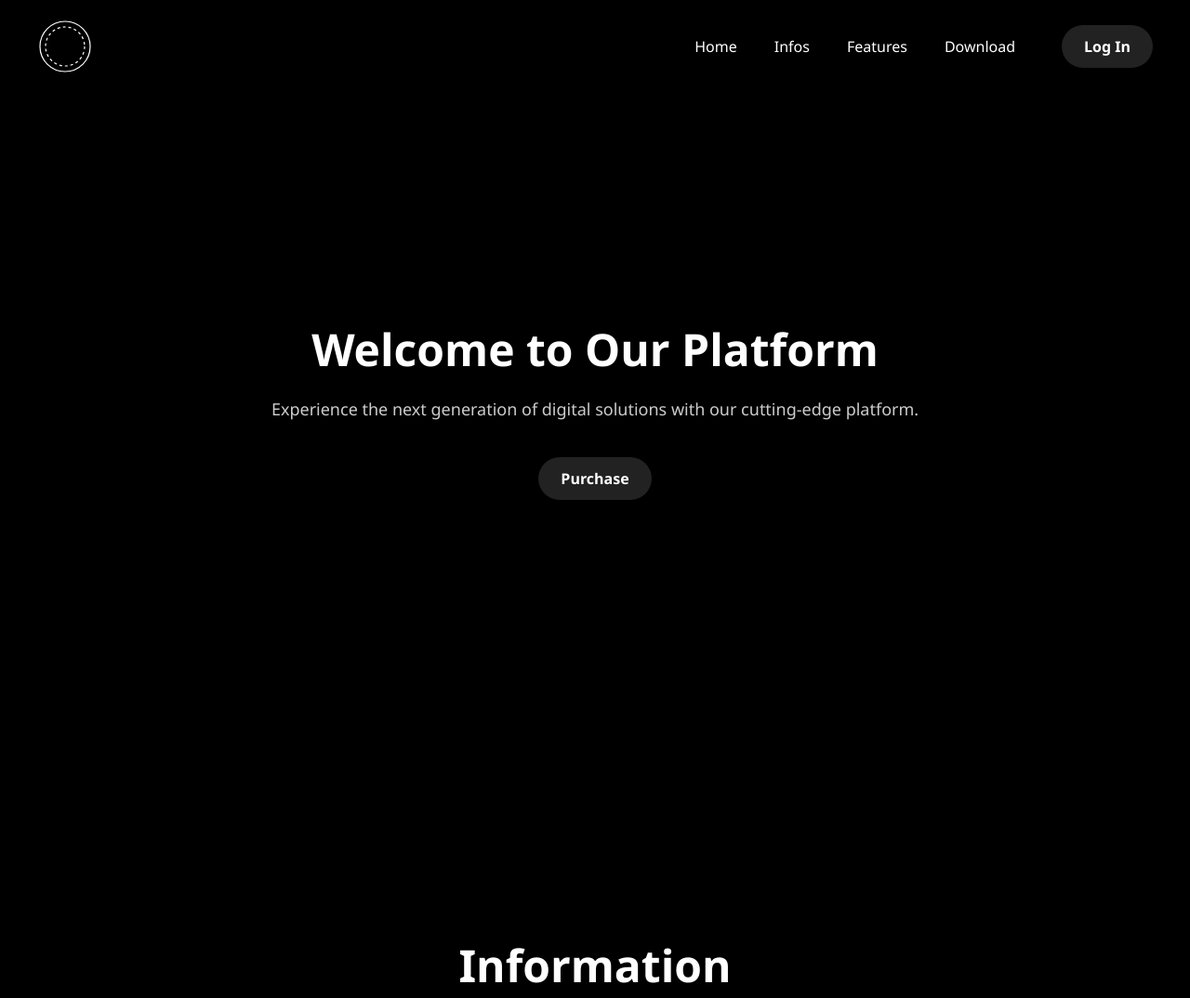
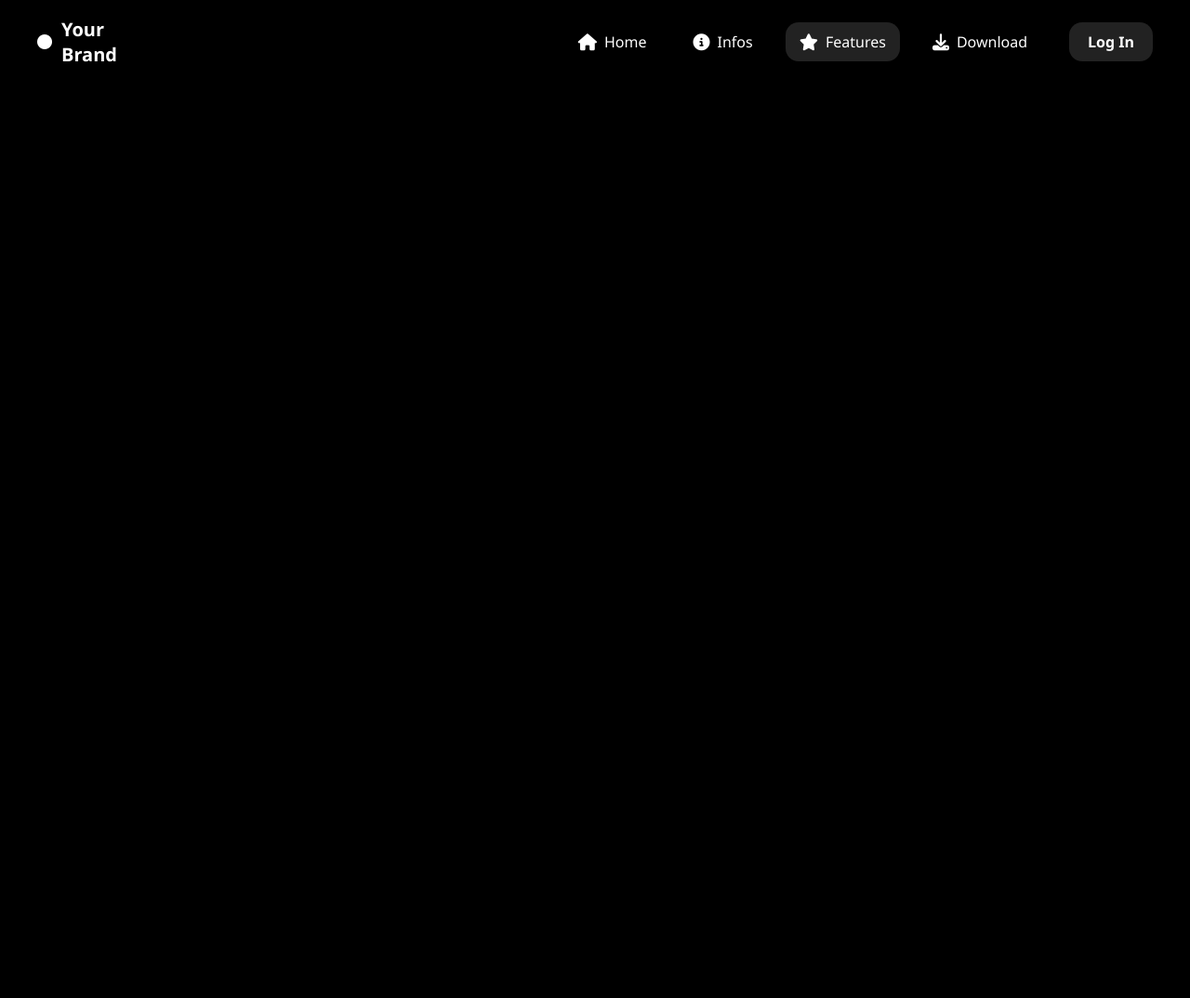
Before and after one commit to Celestialdevz/ewf, a plain HTML site: page index.html in a window 1280 px wide. Shown: the top 1074 px of the page at 93% size. Drawn offline with Linux system fonts and the light colour scheme.

Commit message:
Update index.html

```diff
--- a/index.html
+++ b/index.html
@@ -29,12 +29,22 @@
             width: 100%;
             top: 0;
             z-index: 100;
+            background-color: rgba(0, 0, 0, 0.8);
+            backdrop-filter: blur(10px);
         }
 
         /* Logo styles */
         .logo {
-            width: 60px;
-            height: 60px;
+            width: 50px;
+            height: 50px;
+            display: flex;
+            align-items: center;
+        }
+
+        .logo-text {
+            margin-left: 10px;
+            font-weight: bold;
+            font-size: 20px;
         }
 
         /* Navigation styles */
@@ -49,39 +59,49 @@
         }
 
         nav ul li {
-            margin: 0 20px;
+            margin: 0 10px;
         }
 
+        /* Nav button styles - matching the image */
         nav ul li a {
+            display: flex;
+            align-items: center;
             color: #fff;
             text-decoration: none;
             font-size: 16px;
-            transition: color 0.3s ease;
+            padding: 10px 15px;
+            border-radius: 14px;
+            transition: all 0.3s ease;
+            background-color: transparent;
         }
 
-        nav ul li a:hover {
-            color: #ccc;
+        nav ul li a:hover,
+        nav ul li a:active,
+        nav ul li a.active {
+            background-color: #222;
         }
 
-        /* Button styles */
-        .btn {
+        nav ul li a i {
+            margin-right: 8px;
+            font-size: 18px;
+        }
+
+        /* Login button style */
+        .login-btn {
             background-color: #222;
             color: #fff;
             border: none;
-            padding: 12px 24px;
-            border-radius: 50px;
+            padding: 10px 20px;
+            border-radius: 14px;
             font-weight: bold;
             font-size: 16px;
             cursor: pointer;
-            transition: background-color 0.3s ease;
+            transition: all 0.3s ease;
+            margin-left: 20px;
         }
 
-        .btn:hover {
+        .login-btn:hover {
             background-color: #333;
-        }
-
-        .login-btn {
-            margin-left: 30px;
         }
 
         /* Main content styles */
@@ -97,23 +117,14 @@
             align-items: center;
             text-align: center;
             padding: 40px 0;
+            opacity: 0;
+            transform: translateY(20px);
+            transition: opacity 0.8s ease, transform 0.8s ease;
         }
 
-        h1 {
-            font-size: 48px;
-            margin-bottom: 20px;
-        }
-
-        p {
-            font-size: 18px;
-            max-width: 800px;
-            margin-bottom: 40px;
-            color: #ccc;
-        }
-
-        .buttons {
-            display: flex;
-            gap: 20px;
+        section.visible {
+            opacity: 1;
+            transform: translateY(0);
         }
 
         /* Mobile menu styles */
@@ -154,7 +165,13 @@
             }
 
             nav ul li {
-                margin: 15px 0;
+                margin: 10px 0;
+                width: 80%;
+            }
+
+            nav ul li a {
+                width: 100%;
+                justify-content: center;
             }
 
             .login-btn {
@@ -176,53 +193,79 @@
                 display: none;
             }
         }
+
+        /* Animation for icons */
+        @keyframes pulse {
+            0% { transform: scale(1); }
+            50% { transform: scale(1.1); }
+            100% { transform: scale(1); }
+        }
+
+        nav ul li a:hover i {
+            animation: pulse 1s infinite;
+        }
     </style>
+    <!-- Font Awesome for icons -->
+    <link rel="stylesheet" href="https://cdnjs.cloudflare.com/ajax/libs/font-awesome/6.4.0/css/all.min.css">
 </head>
 <body>
     <header>
+        <!-- Logo placeholder - replace with your own -->
         <div class="logo">
-            <svg viewBox="0 0 100 100">
-                <circle cx="50" cy="50" r="45" fill="none" stroke="white" stroke-width="2"></circle>
-                <circle cx="50" cy="50" r="35" fill="none" stroke="white" stroke-width="2" stroke-dasharray="5 5"></circle>
-            </svg>
+            <!-- Your custom logo goes here -->
+            <div class="logo-placeholder">
+                <!-- This is just a placeholder, replace with your own logo -->
+                <i class="fas fa-circle"></i>
+            </div>
+            <span class="logo-text">Your Brand</span>
         </div>
 
         <nav>
             <button class="mobile-menu-btn">☰</button>
             <ul id="menu">
-                <li><a href="#home">Home</a></li>
-                <li><a href="#infos">Infos</a></li>
-                <li><a href="#features">Features</a></li>
-                <li><a href="#download">Download</a></li>
-                <li class="mobile-login"><button class="btn">Log In</button></li>
+                <li>
+                    <a href="#home" class="nav-btn">
+                        <i class="fas fa-home"></i> Home
+                    </a>
+                </li>
+                <li>
+                    <a href="#infos" class="nav-btn">
+                        <i class="fas fa-info-circle"></i> Infos
+                    </a>
+                </li>
+                <li>
+                    <a href="#features" class="nav-btn">
+                        <i class="fas fa-star"></i> Features
+                    </a>
+                </li>
+                <li>
+                    <a href="#download" class="nav-btn">
+                        <i class="fas fa-download"></i> Download
+                    </a>
+                </li>
+                <li class="mobile-login">
+                    <button class="login-btn">Log In</button>
+                </li>
             </ul>
-            <button class="btn login-btn desktop-login">Log In</button>
+            <button class="login-btn desktop-login">Log In</button>
         </nav>
     </header>
 
     <main>
         <section id="home">
-            <h1>Welcome to Our Platform</h1>
-            <p>Experience the next generation of digital solutions with our cutting-edge platform.</p>
-            <div class="buttons">
-                <button class="btn">Purchase</button>
-            </div>
+            <!-- Content will be added by the user -->
         </section>
 
         <section id="infos">
-            <h1>Information</h1>
-            <p>Learn more about our platform and how it can help transform your digital experience.</p>
+            <!-- Content will be added by the user -->
         </section>
 
         <section id="features">
-            <h1>Features</h1>
-            <p>Discover the powerful features that make our platform stand out from the competition.</p>
+            <!-- Content will be added by the user -->
         </section>
 
         <section id="download">
-            <h1>Download</h1>
-            <p>Get started today by downloading our application.</p>
-            <button class="btn">Download Now</button>
+            <!-- Content will be added by the user -->
         </section>
     </main>
 
@@ -235,16 +278,32 @@
             menu.classList.toggle('active');
         });
 
-        // Close menu when clicking on a link
-        const menuLinks = document.querySelectorAll('#menu a');
-        menuLinks.forEach(link => {
-            link.addEventListener('click', () => {
-                menu.classList.remove('active');
+        // Navigation active state
+        const navLinks = document.querySelectorAll('.nav-btn');
+
+        // Set active class based on scroll position
+        function setActiveNav() {
+            const sections = document.querySelectorAll('section');
+            const scrollPosition = window.scrollY;
+
+            sections.forEach(section => {
+                const sectionTop = section.offsetTop - 100;
+                const sectionHeight = section.offsetHeight;
+                const sectionId = section.getAttribute('id');
+
+                if (scrollPosition >= sectionTop && scrollPosition < sectionTop + sectionHeight) {
+                    navLinks.forEach(link => {
+                        link.classList.remove('active');
+                        if (link.getAttribute('href') === `#${sectionId}`) {
+                            link.classList.add('active');
+                        }
+                    });
+                }
             });
-        });
+        }
 
         // Smooth scrolling for anchor links
-        document.querySelectorAll('a[href^="#"]').forEach(anchor => {
+        navLinks.forEach(anchor => {
             anchor.addEventListener('click', function(e) {
                 e.preventDefault();
 
@@ -255,7 +314,35 @@
                     top: targetElement.offsetTop - 80,
                     behavior: 'smooth'
                 });
+
+                // Close mobile menu if open
+                menu.classList.remove('active');
             });
+        });
+
+        // Reveal sections on scroll
+        function revealSections() {
+            const sections = document.querySelectorAll('section');
+            const windowHeight = window.innerHeight;
+
+            sections.forEach(section => {
+                const sectionTop = section.getBoundingClientRect().top;
+                if (sectionTop < windowHeight - 150) {
+                    section.classList.add('visible');
+                }
+            });
+        }
+
+        // Initialize
+        window.addEventListener('load', () => {
+            setActiveNav();
+            revealSections();
+            document.querySelector('#home').classList.add('visible');
+        });
+
+        window.addEventListener('scroll', () => {
+            setActiveNav();
+            revealSections();
         });
     </script>
 </body>
```
